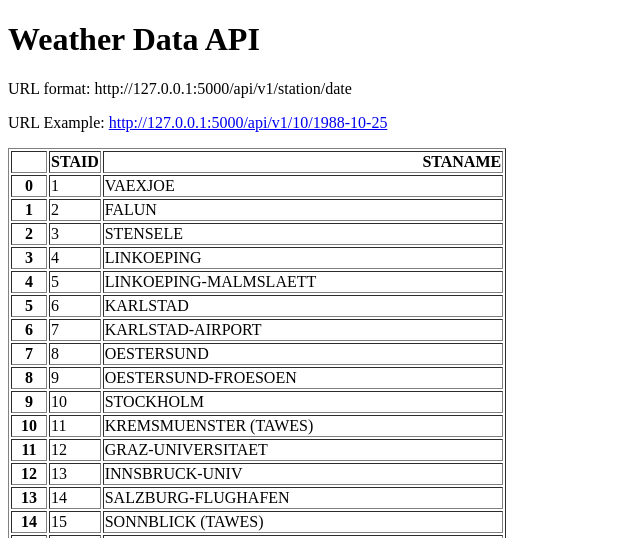
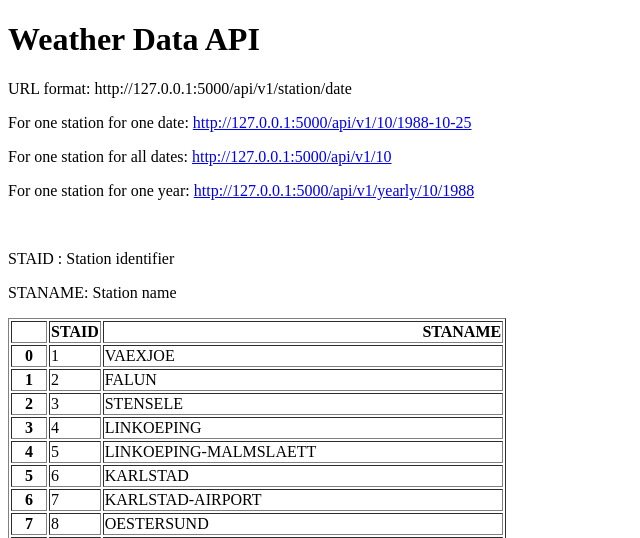
Before and after one commit to Scaliariy/weather-api, a Flask app: page / in a window 1280 px wide. Shown: the top 538 px of the page, without its empty margins (0-640 px from the left). Run offline with Flask 3, Linux system fonts and the light colour scheme.

Commit message:
add URL endpoint for yearly and all data

```diff
--- a/main.py
+++ b/main.py
@@ -13,13 +13,38 @@ def home():
 
 
 @app.route("/api/v1/<station>/<date>")
-def about(station, date):
+def date(station, date):
     filename = "data_small/TG_STAID" + station.zfill(6) + ".txt"
     df = pd.read_csv(filename, skiprows=20, parse_dates=["    DATE"])
     temperature = df.loc[df['    DATE'] == date]['   TG'].squeeze() / 10
+    date_ = df.loc[df['    DATE'] == date]['    DATE'].squeeze()
     return {"station": station,
-            "date": date,
+            "date": date_,
             "temperature": temperature}
+
+
+@app.route("/api/v1/<station>")
+def station(station):
+    df = get_station_data(station)
+    result = df.to_dict(orient="records")
+    return result
+
+
+@app.route("/api/v1/yearly/<station>/<year>")
+def yearly(station, year):
+    df = get_station_data(station)
+    result = df[df["date"].dt.year == int(year)].to_dict(orient="records")
+    return result
+
+
+def get_station_data(station):
+    filename = "data_small/TG_STAID" + station.zfill(6) + ".txt"
+    df = pd.read_csv(filename, skiprows=20, parse_dates=["    DATE"])
+    df = df.loc[df['   TG'] != -9999]
+    df['   TG'] = df['   TG'] / 10
+    df = df[['    DATE', '   TG']]
+    df.columns = ['date', 'temperature']
+    return df
 
 
 if __name__ == "__main__":
--- a/templates/home.html
+++ b/templates/home.html
@@ -7,7 +7,12 @@
 <body>
     <h1>Weather Data API</h1>
     <p>URL format: http://127.0.0.1:5000/api/v1/station/date</p>
-    <p>URL Example: <a href="http://127.0.0.1:5000/api/v1/10/1988-10-25">http://127.0.0.1:5000/api/v1/10/1988-10-25</a></p>
+    <p>For one station for one date: <a href="http://127.0.0.1:5000/api/v1/10/1988-10-25">http://127.0.0.1:5000/api/v1/10/1988-10-25</a></p>
+    <p>For one station for all dates: <a href="http://127.0.0.1:5000/api/v1/10">http://127.0.0.1:5000/api/v1/10</a></p>
+    <p>For one station for one year: <a href="http://127.0.0.1:5000/api/v1/yearly/10/1988">http://127.0.0.1:5000/api/v1/yearly/10/1988</a></p>
+    <br>
+    <p>STAID  : Station identifier</p>
+    <p>STANAME: Station name</p>
     {{data|safe}}
 </body>
 </html>
```
